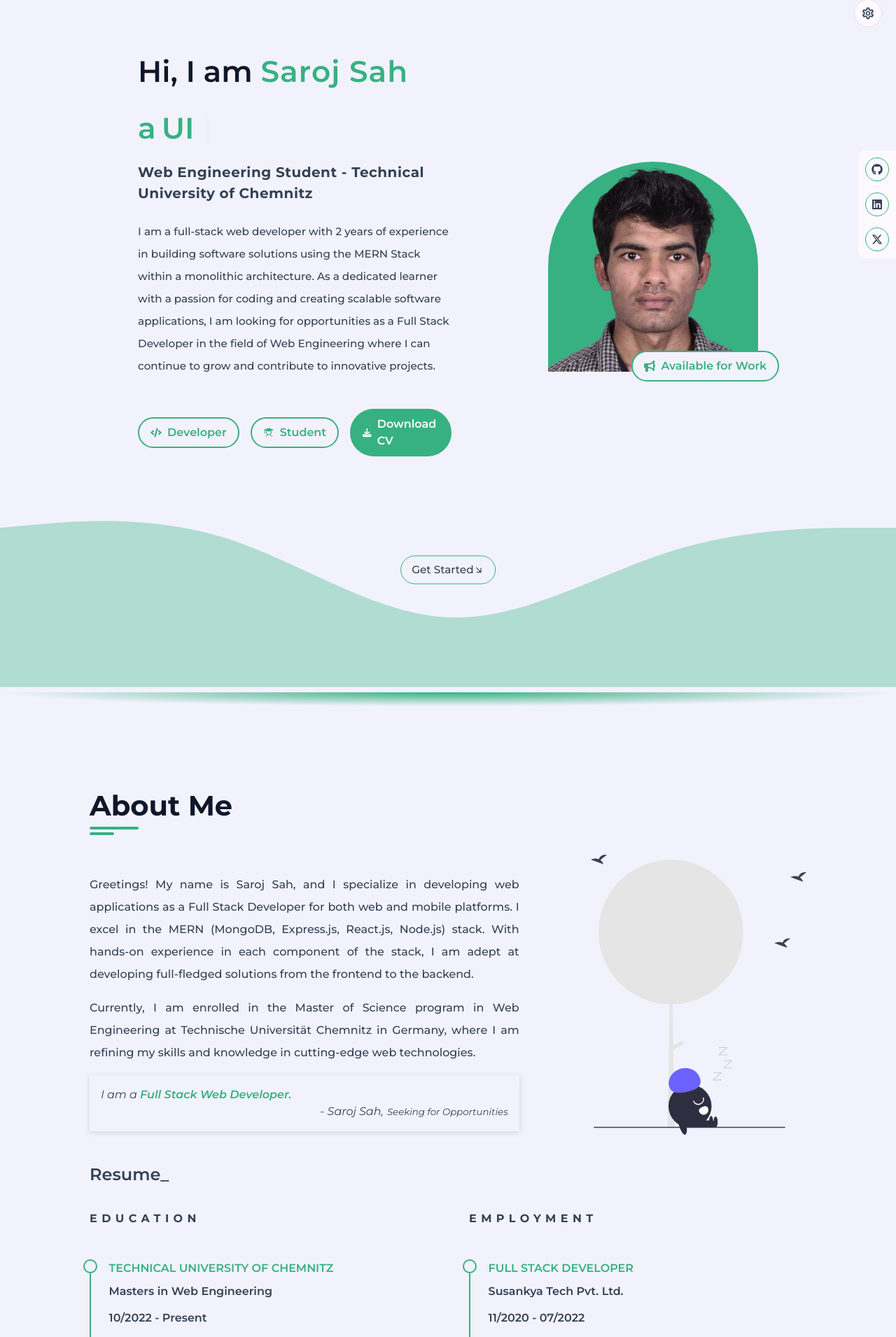
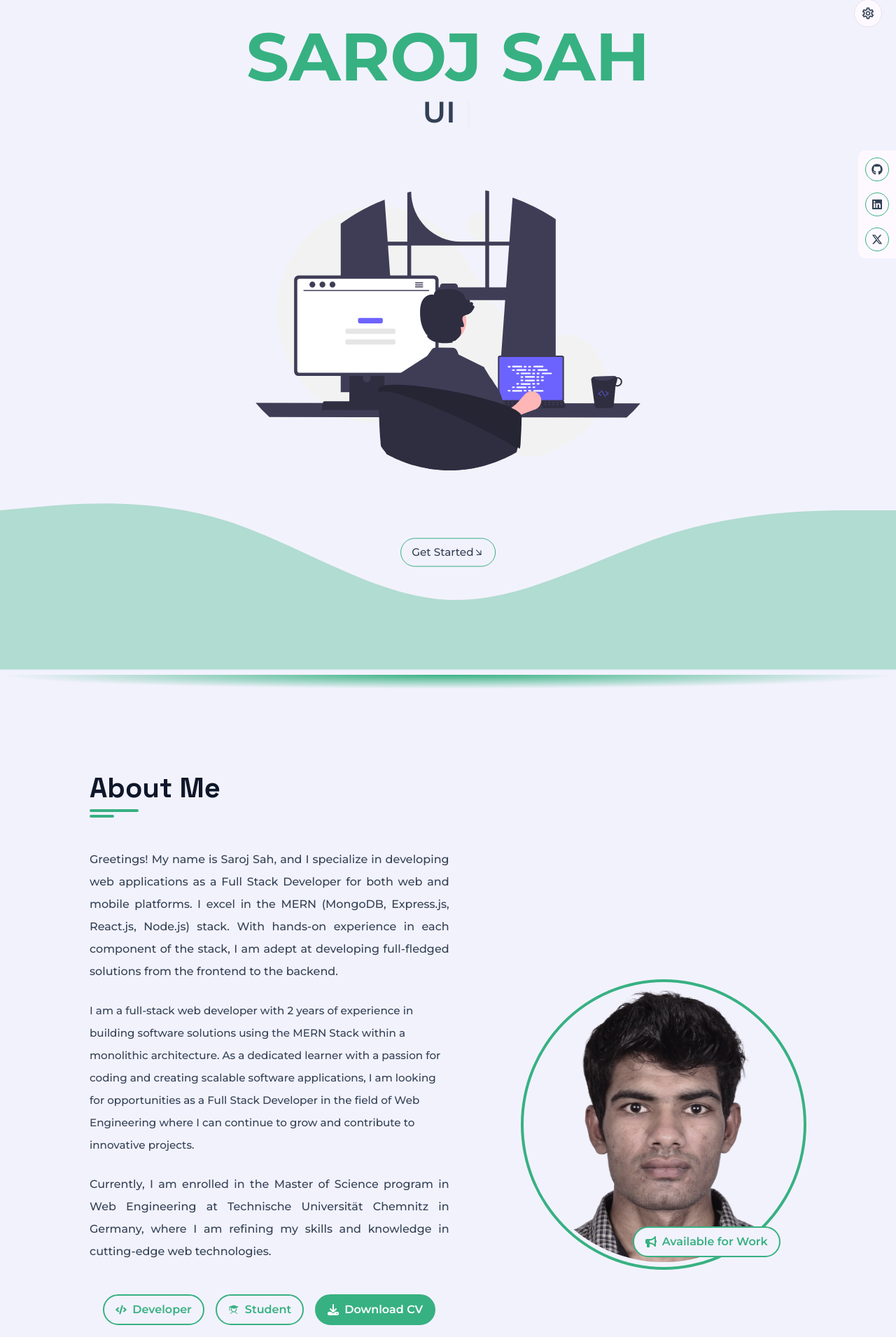
Before and after one commit to saroj2053/my-portfolio-site, a React (Vite) app: page / in a window 1280 px wide. Shown: the part 111-2021 px from the top of the page at 70% size. Built offline with nearby package versions, Linux system fonts and the light colour scheme.

Commit message:
home svg added and name animated

```diff
--- a/src/components/About/About.css
+++ b/src/components/About/About.css
@@ -14,6 +14,7 @@
   color: var(--text-black-900);
   font-weight: 700;
   position: relative;
+  font-family: "Space Grotesk", sans-serif;
 }
 
 .about__title h2::before {
@@ -64,7 +65,40 @@
 
 .about__right {
   flex: 0.3;
+  position: relative;
 }
+
+.portfolioImage {
+  border: 4px solid var(--skin-color);
+  border-radius: 50%;
+}
+
+.about__profileSummary {
+  font-size: 0.95rem;
+  color: var(--text-black-700);
+  margin: 1.5rem 0;
+  font-weight: 500;
+  display: flex;
+  gap: 0.5rem;
+  line-height: 2rem;
+  align-items: center;
+  justify-content: center;
+}
+
+
+
+.about__currentStatus {
+  width: 300px;
+  display: flex;
+  justify-content: center;
+  align-items: center;
+  position: absolute;
+  top: 85%;
+  left: 65%;
+  transform: translate(-50%);
+  z-index: 5;
+}
+
 
 .info {
   margin-top: 1rem;
@@ -77,6 +111,19 @@
 .captionText {
   text-align: right;
 }
+
+.about__ctaButtons {
+  margin: 45px 0;
+}
+
+.about__pill {
+  display: flex;
+  justify-content: center;
+  align-items: center;
+  gap: 1rem;
+  z-index: 5;
+}
+
 
 .lazyCoderImage > img {
   height: 400px;
@@ -95,6 +142,7 @@
 
 .tech-header {
   color: var(--text-black-700);
+  font-family: "Space Grotesk", sans-serif;
   font-weight: 600;
   margin: 2rem 0;
 }
--- a/src/components/About/About.tsx
+++ b/src/components/About/About.tsx
@@ -1,12 +1,13 @@
 import "./About.css";
 
-import lazyCoderSvg from "../../assets/lazy-coder.svg";
+import portfolioImage from "../../assets/profile_img.png";
 
 import { Element } from "react-scroll";
 
 import Resume from "../Resume/Resume";
 import GradientDivider from "../GradientDivider/GradientDivider";
 import { technologies } from "../../data/technologies";
+import Pill from "../Pill/Pill";
 
 const About = ({ title }: { title: string }) => {
   return (
@@ -25,6 +26,15 @@ const About = ({ title }: { title: string }) => {
               stack, I am adept at developing full-fledged solutions from the
               frontend to the backend.
             </p>
+            <p className="about__profileSummary">
+              I am a full-stack web developer with 2 years of experience in
+              building software solutions using the MERN Stack within a
+              monolithic architecture. As a dedicated learner with a passion for
+              coding and creating scalable software applications, I am looking
+              for opportunities as a Full Stack Developer in the field of Web
+              Engineering where I can continue to grow and contribute to
+              innovative projects.
+            </p>
             <p className="about__status">
               Currently, I am enrolled in the Master of Science program in Web
               Engineering at Technische Universität Chemnitz in Germany, where I
@@ -32,6 +42,13 @@ const About = ({ title }: { title: string }) => {
               technologies.
             </p>
 
+            <div className="about__ctaButtons">
+              <span className="about__pill">
+                <Pill text="Developer" />
+                <Pill text="Student" />
+                <Pill text="Download CV" isFilled />
+              </span>
+            </div>
             <div className="info">
               <figure className="figure">
                 I am a{" "}
@@ -53,8 +70,21 @@ const About = ({ title }: { title: string }) => {
           </div>
 
           <div className="about__right">
-            <div className="lazyCoderImage">
-              <img src={lazyCoderSvg} alt="" />
+            <div className="about__currentStatus">
+              <Pill text="Available for Work" />
+            </div>
+            <div className="portfolioImage">
+              <img
+                style={{
+                  width: "400px",
+                  height: "400px",
+                  objectFit: "cover",
+                  filter: "grayscale(60%)",
+                  borderRadius: "50%",
+                }}
+                src={portfolioImage}
+                alt=""
+              />
             </div>
           </div>
         </div>
--- a/src/components/Contact/Contact.css
+++ b/src/components/Contact/Contact.css
@@ -11,8 +11,9 @@
 
 .contact__title h2 {
   font-size: 40px;
+  font-family: "Space Grotesk", sans-serif;
+  font-weight: 700;
   color: var(--text-black-900);
-  font-weight: 700;
   position: relative;
 }
 
--- a/src/components/Home/Home.css
+++ b/src/components/Home/Home.css
@@ -60,7 +60,8 @@
 
 .home__contents {
   display: flex;
-  justify-content: space-around;
+  flex-direction: column;
+  justify-content: center;
   align-items: center;
   margin: 0 10%;
   margin-top: 8rem;
@@ -98,15 +99,18 @@
   color: var(--text-black-700);
   letter-spacing: 0.5px;
   margin: 1rem 0;
+  text-align: center;
 }
 
 .home__typoEffect {
   display: flex;
+  justify-content: center;
+  align-items: center;
   gap: 8px;
   font-size: calc(32px + 0.8vw);
   font-weight: 600;
   align-items: center;
-  color: var(--skin-color);
+  color: var(--text-black-700);
   margin: 0.75rem 0;
 }
 
@@ -118,21 +122,24 @@
   display: flex;
   gap: 0.5rem;
   align-items: center;
-}
 
-.home__profileSummary {
-  font-size: 0.95rem;
-  color: var(--text-black-700);
-  margin: 1.5rem 0;
-  font-weight: 500;
-  display: flex;
-  gap: 0.5rem;
-  line-height: 2rem;
-  align-items: center;
 }
 
 .home__profileStatus span {
   display: flex;
+}
+
+.home__image {
+  margin-top: 5rem;
+ height: 400px;
+  display: flex;
+  justify-content: center;
+  align-items: center;
+}
+
+.home__image > img {
+  height: 100%;
+  object-fit: contain;
 }
 
 .home__myImage {
@@ -180,30 +187,11 @@
   color: white;
 }
 
-.home__currentStatus {
-  width: 300px;
-  display: flex;
-  justify-content: center;
-  align-items: center;
-  position: absolute;
-  top: 90%;
-  left: 75%;
-  transform: translate(-50%);
-}
 
-.home__ctaButtons {
-  margin: 45px 0;
-}
-
-.home__pill {
-  display: flex;
-  align-items: center;
-  gap: 1rem;
-}
 
 .wavy-background {
   width: 100%;
-  z-index: 0;
+  z-index: 1;
   position: relative;
 }
 
--- a/src/components/Home/Home.tsx
+++ b/src/components/Home/Home.tsx
@@ -4,15 +4,15 @@ import { Element } from "react-scroll";
 import { FaGithub, FaLinkedin, FaXTwitter } from "react-icons/fa6";
 import { HiMiniArrowDownRight } from "react-icons/hi2";
 import { Link } from "react-scroll";
-import portfolioImage from "../../assets/profile_img.png";
 
-import Pill from "../Pill/Pill";
+import homeImage from "../../assets/personwithcomputer.svg";
 
 import { SkinContext } from "../../contexts/SkinContext/SkinProvider";
 import React, { useContext, useState } from "react";
 import { MdOutlineSettings } from "react-icons/md";
 import GradientDivider from "../GradientDivider/GradientDivider";
 import Typewriter from "typewriter-effect";
+import { TypingEffect } from "../animations/typing-effect";
 
 const duration = 500;
 const Home = () => {
@@ -59,11 +59,11 @@ const Home = () => {
       <div className="home__contents">
         <div className="home__left">
           <div className="home__myDetails">
-            <h1 className="home__profileHeading">
-              Hi, I am <span className="home__profileName">Saroj Sah</span>
-            </h1>
+            <div>
+              <TypingEffect />
+            </div>
+
             <div className="home__typoEffect">
-              <span>a</span>
               <Typewriter
                 options={{
                   strings: [
@@ -77,19 +77,14 @@ const Home = () => {
                 }}
               />
             </div>
+            <div className="home__image">
+              <img src={homeImage} alt="person with computer" />
+            </div>
 
-            <h4 className="home__profileSubHeading">
+            {/* <h4 className="home__profileSubHeading">
               Web Engineering Student - Technical University of Chemnitz
-            </h4>
-            <div className="home__profileSummary">
-              I am a full-stack web developer with 2 years of experience in
-              building software solutions using the MERN Stack within a
-              monolithic architecture. As a dedicated learner with a passion for
-              coding and creating scalable software applications, I am looking
-              for opportunities as a Full Stack Developer in the field of Web
-              Engineering where I can continue to grow and contribute to
-              innovative projects.
-            </div>
+            </h4> */}
+
             {/* <div className="home__profileStatus">
               <span>
                 <FaDiamond color="var(--skin-color)" size={20} />
@@ -103,34 +98,10 @@ const Home = () => {
               </span>
               Having hands on experience with git, github and web deployments
             </div> */}
-            <div className="home__ctaButtons">
-              <span className="home__pill">
-                <Pill text="Developer" />
-                <Pill text="Student" />
-                <Pill text="Download CV" isFilled />
-              </span>
-            </div>
+
           </div>
         </div>
-        <div className="home__right">
-          <div className="home__myImage">
-            <div className="home__profileImage">
-              <img
-                style={{
-                  width: "300px",
-                  height: "300px",
-                  objectFit: "cover",
-                  filter: "grayscale(40%)",
-                }}
-                src={portfolioImage}
-                alt=""
-              />
-            </div>
-            <div className="home__currentStatus">
-              <Pill text="Available for Work" />
-            </div>
-          </div>
-        </div>
+
       </div>
       <div className="wavy-background">
         <svg xmlns="http://www.w3.org/2000/svg" viewBox="0 0 1440 320">
--- a/src/components/Pill/Pill.css
+++ b/src/components/Pill/Pill.css
@@ -1,5 +1,6 @@
 .pill {
   display: flex;
+  justify-content: center;
   align-items: center;
   padding: 0.5rem 1rem;
   gap: 0.5rem;
--- a/src/components/Project/Project.css
+++ b/src/components/Project/Project.css
@@ -7,6 +7,7 @@
 .project__title {
   flex: 0 0 100%;
   max-width: 100%;
+  font-family: "Space Grotesk", sans-serif;
 }
 
 .project__title h2 {
--- a/src/components/Resume/Resume.css
+++ b/src/components/Resume/Resume.css
@@ -1,5 +1,6 @@
 .resume__heading {
   color: var(--text-black-700);
+  font-family: "Space Grotesk", sans-serif;
   font-weight: 600;
   margin: 2rem 0;
 }
--- /dev/null
+++ b/src/components/animations/typing-effect.tsx
@@ -0,0 +1,29 @@
+import React from "react";
+
+export function TypingEffect() {
+  const text = "SAROJ SAH";
+  const [displayedText, setDisplayedText] = React.useState("");
+  const [i, setI] = React.useState(0);
+
+  React.useEffect(() => {
+    const typingEffect = setInterval(() => {
+      if (i < text.length) {
+        setDisplayedText((prevState) => prevState + text.charAt(i));
+        setI(i + 1);
+      } else {
+        clearInterval(typingEffect);
+      }
+    }, 200);
+
+    return () => {
+      clearInterval(typingEffect);
+    };
+  }, [i]);
+
+  return (
+    // mb-2 text-center font-montserrat text-2xl font-bold tracking-[-0.02em] drop-shadow-sm lg:text-5xl xl:mb-4 2xl:text-8xl
+    <h1 id="author__name">
+      {displayedText ? displayedText : ""}
+    </h1>
+  );
+}
--- a/src/index.css
+++ b/src/index.css
@@ -1,5 +1,7 @@
 @import url("https://fonts.googleapis.com/css2?family=Inter:wght@100..900&family=Montserrat:ital,wght@0,100..900;1,100..900&display=swap");
 @import url("https://fonts.googleapis.com/css2?family=Sacramento&display=swap");
+@import url('https://fonts.googleapis.com/css2?family=Poppins:ital,wght@0,100;0,200;0,300;0,400;0,500;0,600;0,700;0,800;0,900;1,100;1,200;1,300;1,400;1,500;1,600;1,700;1,800;1,900&family=Space+Grotesk:wght@300..700&display=swap');
+
 
 * {
   margin: 0;
@@ -74,6 +76,14 @@ body.skin8 {
   color: #fff;
 }
 
+#author__name {
+  margin-bottom: 2rem;
+  font-size: 6rem;
+  text-align: center;
+  line-height: 2rem;
+  font-weight: 700;
+  color: var(--skin-color);
+}
 
 body {
   cursor:
@@ -84,7 +94,7 @@ body {
     auto;
 }
 
-button, button:hover, .pill, .gotoTop,
+button, button:hover, .pill, .gotoTop, .closeIcon, .menuIcon, .theme-toggler, svg,
 a:hover
 {  cursor:
     url("/cursor/cursor-hover.svg") 4 2,
```
Also changed, not shown: src/assets/personwithcomputer.svg (added).
